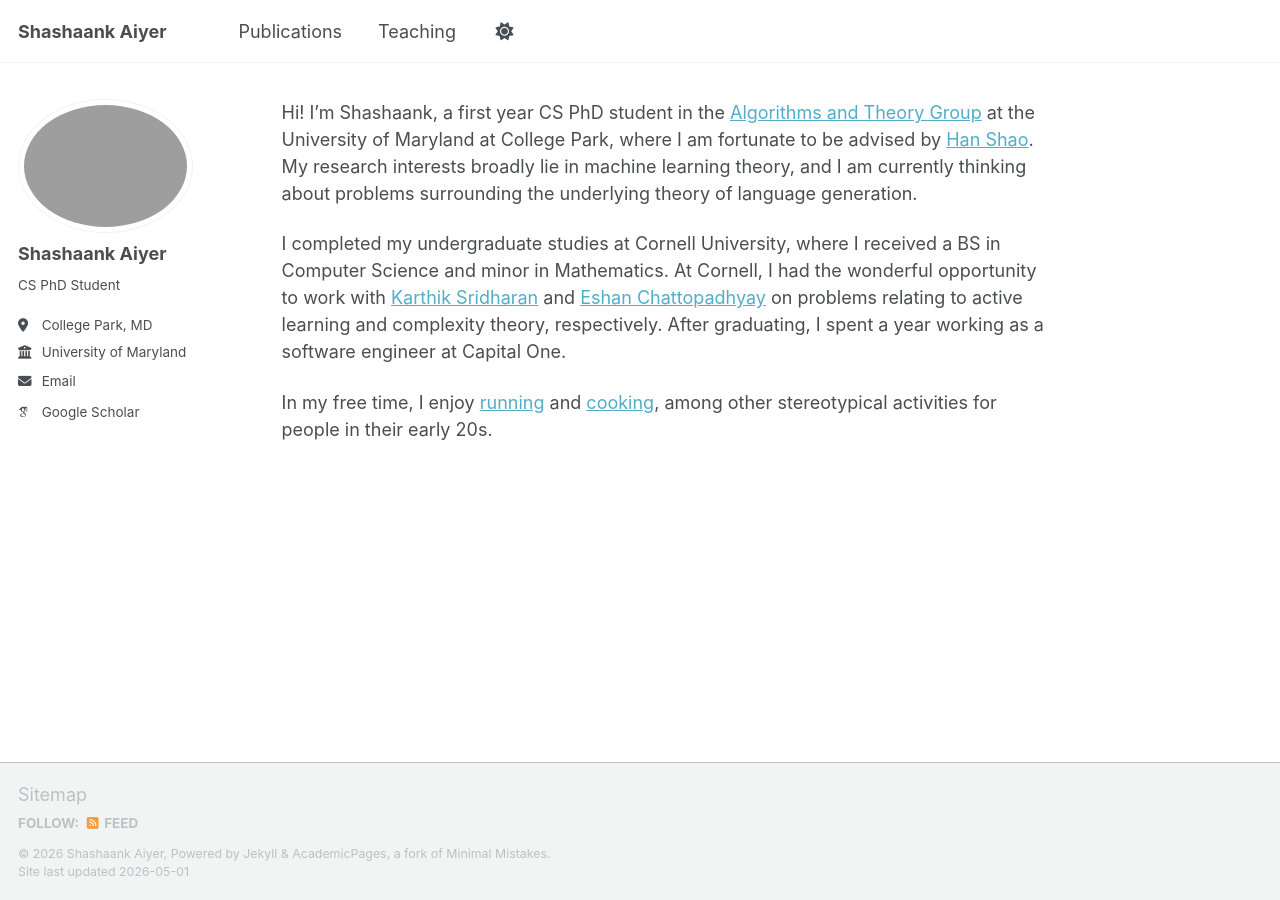
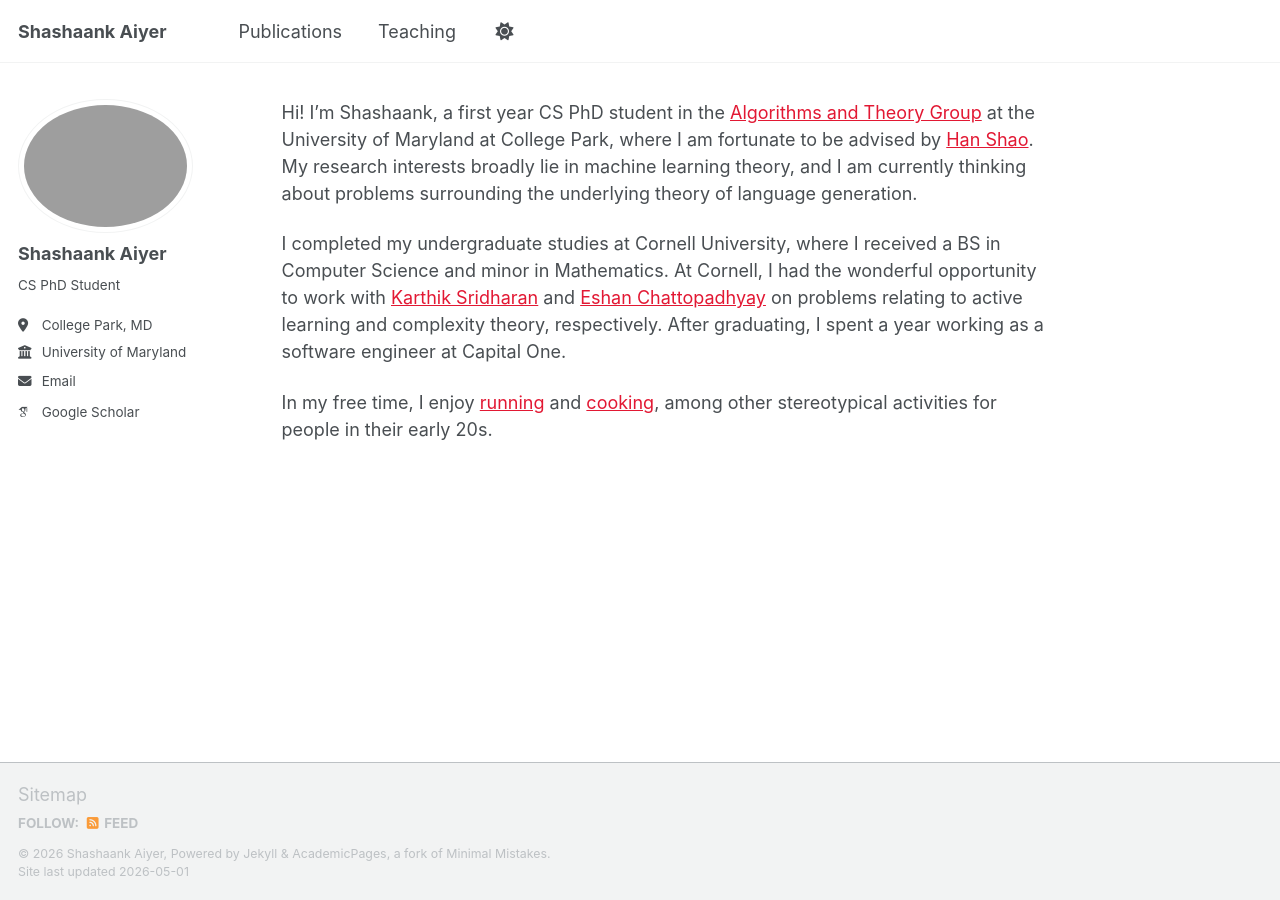
Before and after one commit to shashaank-aiyer/shashaank-aiyer.github.io, a Jekyll site: the page built from _pages/about.md, in a window 1280 px wide. Built offline with Jekyll 4.4.1, drawn with Linux system fonts in a browser that asks for light colours; some web fonts are replaced; a script that is not in the unit is left out.

Commit message:
changed link

```diff
--- a/_sass/layout/_base.scss
+++ b/_sass/layout/_base.scss
@@ -115,6 +115,9 @@
 /* links */
 
 a {
+  color: #e21833;
+  text-decoration: none;
+
   &:focus {
     @extend %tab-focus;
   }
@@ -122,6 +125,7 @@
   &:hover,
   &:active {
     outline: 0;
+    text-decoration: underline;
   }
 }
 
```
